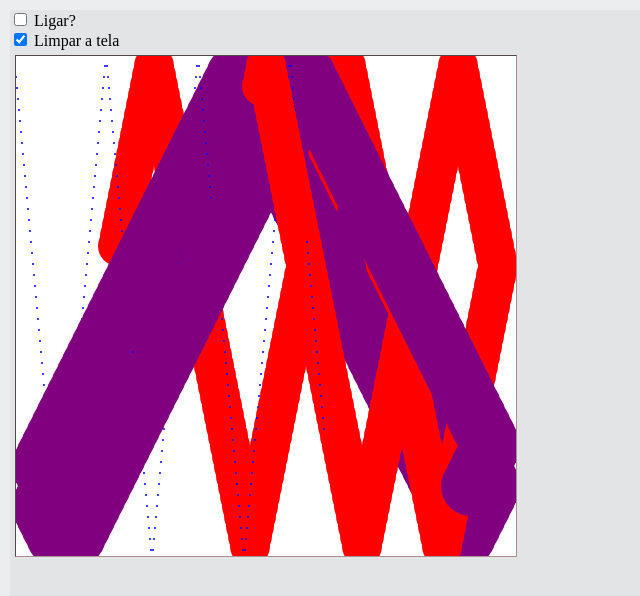
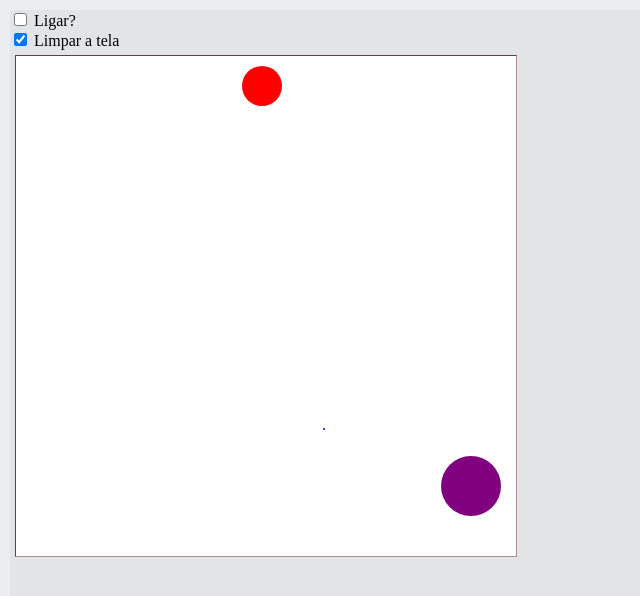
Before and after one commit to laercioferracini/game-canvas, a plain HTML site: page animacao/animacao-teste.html in a window 1280 px wide. Both pictures are taken after a click on the checkbox "Ligar?". Shown: the whole page, without its empty margins (0-640 px from the left). Drawn offline with Linux system fonts and the light colour scheme.

Commit message:
Refactoring code

```diff
--- a/animacao/animacao-teste.html
+++ b/animacao/animacao-teste.html
@@ -6,7 +6,7 @@
     <meta name="viewport" content="width=device-width, initial-scale=1.0">
     <title>Primeiro Teste: Loop de Animação com Sprites</title>
     <link rel="stylesheet" href="../css/styles.css">
-    <script src="../js/animacao.js"></script>
+    <script src="../js/animacao_v1.js"></script>
     <script src="../js/bola.js"></script>
 </head>
 
@@ -18,64 +18,8 @@
         <label for="limpaTela"> Limpar a tela</label><br>
     </div>
     <canvas id="canvas_anim" width="500" height="500">
-        <script>
-
-            var canvas = document.getElementById('canvas_anim');
-            var context = canvas.getContext('2d');
-
-            //criando sprites
-            var b1 = new Bola(context);
-            b1.x = 100;
-            b1.y = 200;
-            b1.velocidadeX = 2;
-            b1.velocidadeY = -10;
-            b1.cor = 'red';
-            b1.raio = 20;
-
-            var b2 = new Bola(context);
-            b2.x = 200;
-            b2.y = 100;
-            b2.velocidadeX = -5;
-            b2.velocidadeY = 10;
-            b2.cor = 'purple';
-            b2.raio = 30;
-
-            var b3 = new Bola(context);
-            b3.x = 1;
-            b3.y = 10;
-            b3.velocidadeX = -1;
-            b3.velocidadeY = 11;
-            b3.cor = 'blue';
-            b3.raio = 1;
-
-            /**
-             * Procure fazer com que uma classe receba de fora e guarde em atributos tudo que ela precisa para executar seu trabalho, de forma que ela fique
-             * completamente desacoplada do meio externo. Depender diretamente da variável context do aplicativo é mau negócio! Este princípio chama-se
-             * 'injeção de dependências'.
-             */
-            //criando o loop de animação
-            var animacao = new Animacao(context);
-            animacao.novoSprite(b1);
-            animacao.novoSprite(b2);
-            animacao.novoSprite(b3);
-
-            //"Ligar" a animação
-            animacao.ligar();
-
-
-            var cLigar = document.getElementById('ligar');
-            cLigar.onclick = function () {
-                if (cLigar.checked) animacao.ligar();
-                else animacao.desligar();
-            }
-
-            var cLimpaTela = document.getElementById('limpaTela');
-            cLimpaTela.onclick = function () {
-                animacao.limpaTela = cLimpaTela.checked;
-            }
-
-        </script>
     </canvas>
+    <script src="animacao-teste.js"></script>
 </body>
 
 </html>
--- /dev/null
+++ b/animacao/animacao-teste.js
@@ -0,0 +1,53 @@
+var canvas = document.getElementById('canvas_anim');
+var context = canvas.getContext('2d');
+
+//criando sprites
+var b1 = new Bola(context);
+b1.x = 100;
+b1.y = 200;
+b1.velocidadeX = 2;
+b1.velocidadeY = -10;
+b1.cor = 'red';
+b1.raio = 20;
+
+var b2 = new Bola(context);
+b2.x = 200;
+b2.y = 100;
+b2.velocidadeX = -5;
+b2.velocidadeY = 10;
+b2.cor = 'purple';
+b2.raio = 30;
+
+var b3 = new Bola(context);
+b3.x = 1;
+b3.y = 10;
+b3.velocidadeX = -1;
+b3.velocidadeY = 11;
+b3.cor = 'blue';
+b3.raio = 1;
+
+/**
+ * Procure fazer com que uma classe receba de fora e guarde em atributos tudo que ela precisa para executar seu trabalho, de forma que ela fique
+ * completamente desacoplada do meio externo. Depender diretamente da variável context do aplicativo é mau negócio! Este princípio chama-se
+ * 'injeção de dependências'.
+ */
+//criando o loop de animação
+var animacao = new Animacao(context);
+animacao.novoSprite(b1);
+animacao.novoSprite(b2);
+animacao.novoSprite(b3);
+
+//"Ligar" a animação
+animacao.ligar();
+
+
+var cLigar = document.getElementById('ligar');
+cLigar.onclick = function () {
+    if (cLigar.checked) animacao.ligar();
+    else animacao.desligar();
+}
+
+var cLimpaTela = document.getElementById('limpaTela');
+cLimpaTela.onclick = function () {
+    animacao.limpaTela = cLimpaTela.checked;
+}
--- /dev/null
+++ b/js/animacao_v1.js
@@ -0,0 +1,118 @@
+class Animacao {
+    constructor(context) {
+        this.context = context;
+        this.sprites = [];
+        this.ligado = false;
+        this.limpaTela = true;
+
+        this.processamentos = [];
+        this.spritesExcluir = [];
+        this.processamentosExcluir = [];
+    }
+
+    desligar() {
+        this.ligado = false;
+    }
+
+    excluirProcessamento(processamento) {
+
+        this.processamentosExcluir.push(processamento)
+    }
+
+    excluirSprite(sprite) {
+        this.spritesExcluir.push(sprite);
+    }
+
+    ligar() {
+        this.ligado = true;
+        this.proximoFrame();
+    }
+
+
+    limparTela() {
+        if (this.limpaTela) {
+            var ctx = this.context;
+            ctx.clearRect(0, 0, ctx.canvas.width, ctx.canvas.height);
+        }
+    }
+
+    novoProcessamento(processamento) {
+        this.processamentos.push(processamento);
+        processamento.animacao = this;
+    }
+
+    novoSprite(sprite) {
+        this.sprites.push(sprite);
+        sprite.animacao = this;
+    }
+
+    /**
+         * Temos uma implicação importante: todo objeto que quiser participar do loop de animação (ou seja, que quiser ser um sprite),
+         * terá que implementar os métodos 'atualizar' e 'desenhar'. Este é o conceito
+         * de 'interface' da Orientação a objetos: um conjunto de métodos que uma
+         * classe deve implementar para poder interagir com outra.
+         */
+    proximoFrame() {
+        //posso continuar?
+        if (!this.ligado) return;
+
+        //A cada ciclo, limpamos a tela ou desenhamos um fundo
+        this.limparTela();
+
+        //Atualizamos o estado dos sprites
+        this.sprites.forEach(sp => {
+            sp.atualizar();
+            sp.desenhar();
+        });
+
+        //Desenhamos os sprites
+        // this.sprites.forEach(sp => {
+
+        // });
+
+        //Processamentos gerais
+        this.processamentos.forEach(p => {
+            p.processar();
+        });
+
+        //Processar exclusões
+        this.processarExclusoes();
+        /**
+         * A função de animação é chamada pelo JavaScript como uma função comum, não como um método de objeto — não podemos usar o this dentro dela
+         * A solução é referenciar o objeto em uma variável e chamar uma função anônima, que por sua vez chama proximoFrame como um verdadeiro método do objeto:
+         */
+        //Chamamos o próximo ciclo
+        var animacao = this;
+        requestAnimationFrame(function () {
+            animacao.proximoFrame();
+        });
+    }
+
+    processarExclusoes() {
+        // Criar novos arrays
+        var novosSprites = [];
+        var novosProcessamentos = [];
+
+        // Adicionar somente se não constar no array de excluídos
+        this.sprites.forEach((s, index) => {
+            if (this.spritesExcluir.indexOf(s) != -1) {
+
+                this.sprites.splice(index, 1);
+            }
+        });
+
+        this.processamentos.forEach((p, index) => {
+            if (this.processamentosExcluir.indexOf(p) != -1)
+                this.processamentos.splice(index, 1);
+        });
+
+        // Limpar os arrays de exclusões
+        this.spritesExcluir = [];
+        this.processamentosExcluir = [];
+
+        // Substituir os arrays velhos pelos novos
+        //this.sprites = novosSprites;
+        //this.processamentos = novosProcessamentos;
+    }
+
+}
```
Also changed, not shown: drawing/circle-arc.html (+2 -2 lines), drawing/sav-restore.html (+23 -33 lines), interaction/animando-sonic.html (+14 -7 lines), interaction/canvas_teclado_3.html (+1 -1 lines), interaction/controlando-sonic.html (+2 -19 lines), interaction/controlando-sonic.js (added, +17 -0 lines), js/nave.js (+6 -3 lines).
